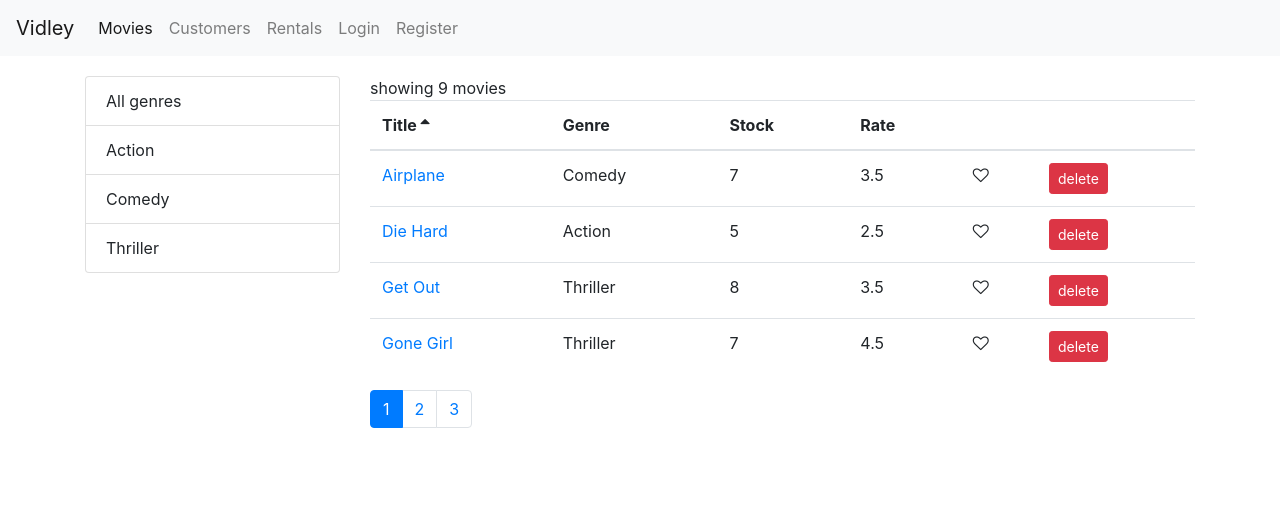
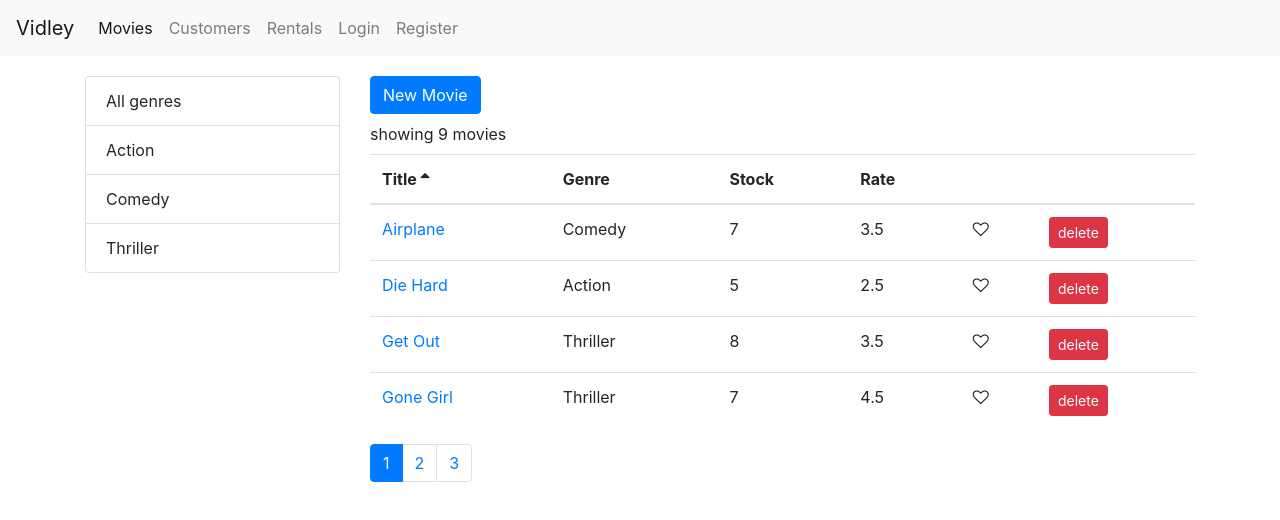
Before and after one commit to SnowGojira/vidly, a React (Create React App) app: page /movies in a window 1280 px wide. Shown: the top 520 px of the page. Built offline with nearby package versions, Linux system fonts and the light colour scheme.

Commit message:
把new movie按钮添加，大致摸通框架

```diff
--- a/src/components/movies.jsx
+++ b/src/components/movies.jsx
@@ -5,6 +5,7 @@ import MoviesTable from "./moviesTable";
 import Pagination from "./common/pagination";
 import { paginate } from "../utils/paginate";
 import { filterMovies } from "../utils/filter";
+import { Link } from "react-router-dom";
 import ListGroup from "./common/listGroup";
 import _ from "lodash";
 
@@ -81,7 +82,10 @@ class Movies extends Component {
           <div className="col-md-9">
             {this.state.movies.length !== 0 ? (
               <div>
-                <div>showing {filtered.length} movies</div>
+                <Link to="/movies/new">
+                  <button className="btn btn-primary mb-2">New Movie</button>
+                </Link>
+                <div className="mb-2">showing {filtered.length} movies</div>
                 <MoviesTable
                   movies={movies}
                   onHeart={this.handleHeart}
--- a/src/components/registerForm.jsx
+++ b/src/components/registerForm.jsx
@@ -21,10 +21,10 @@ class RegisterForm extends Form {
       <div>
         <h1>Login</h1>
         <form onSubmit={this.handleSubmit}>
-          {this.renderInput("username", "Username", "email")}
+          {this.renderInput("username", "Username")}
           {this.renderInput("password", "Password", "password")}
           {this.renderInput("name", "Name")}
-          {this.renderSubmitButton("Login")}
+          {this.renderSubmitButton("Register")}
         </form>
       </div>
     );
```
